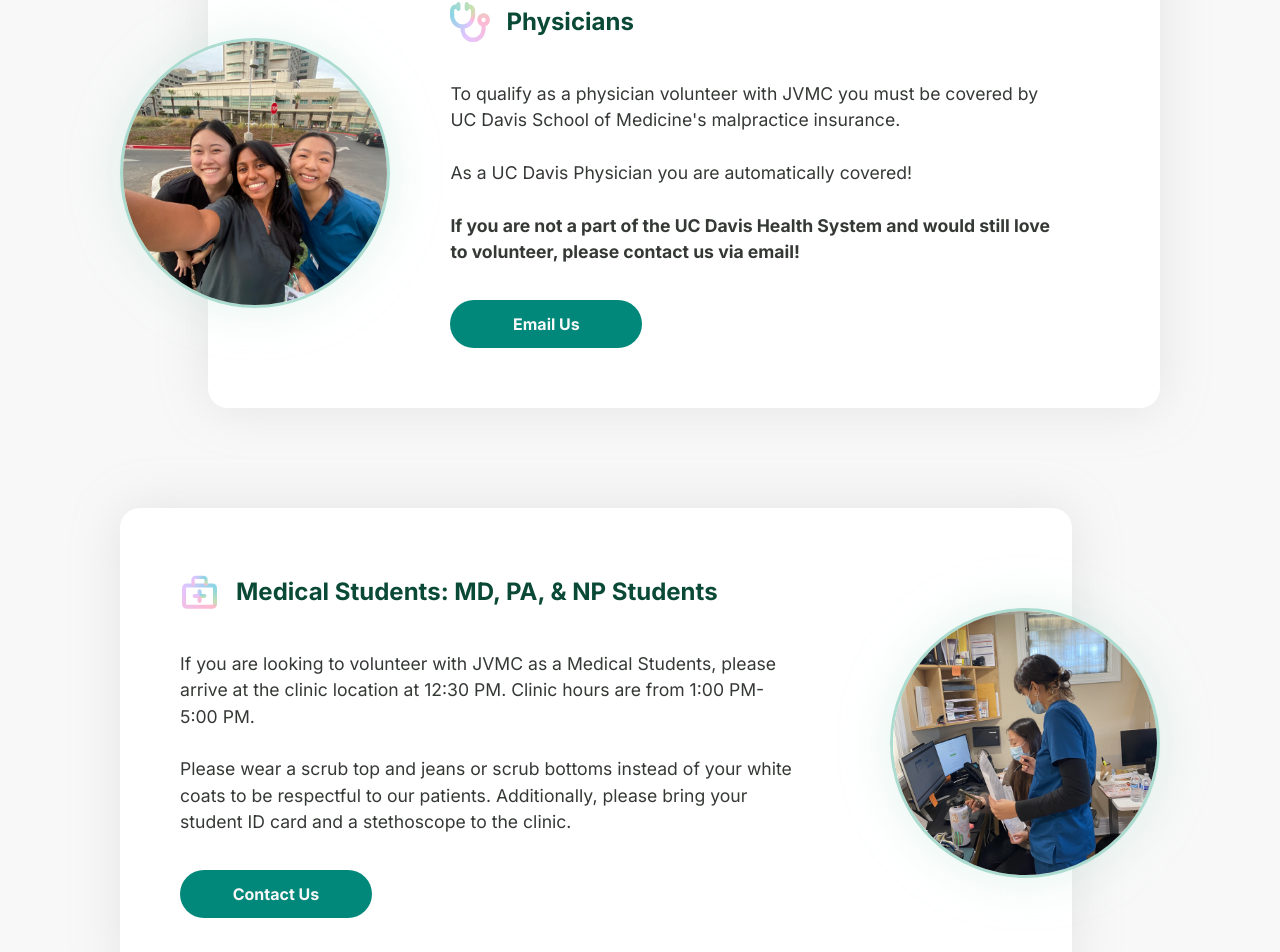
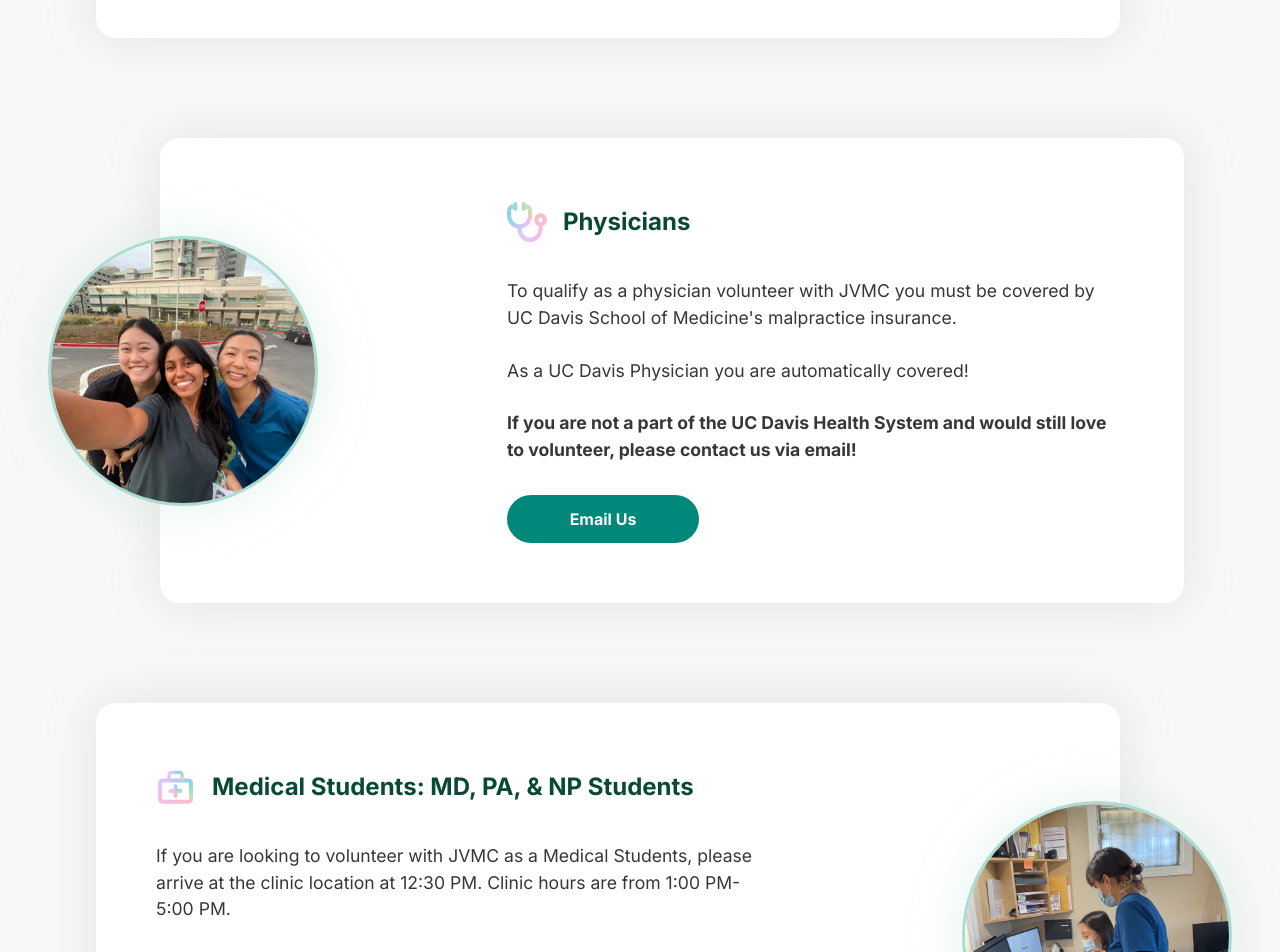
Before and after one commit to include-davis/jvmc, a Next.js app: page /volunteer in a window 1280 px wide. Shown: the part 1989-2941 px from the top of the page. Built offline with nearby package versions, Linux system fonts and the light colour scheme.

Commit message:
mobile layout for volunteer page

```diff
--- a/app/(pages)/_components/VolunteerCard/VolunteerCard.jsx
+++ b/app/(pages)/_components/VolunteerCard/VolunteerCard.jsx
@@ -12,7 +12,7 @@ export default function VolunteerCard({
 }) {
   return (
     <div className={`${styles.cardComponent} ${styles[direction]}`}>
-      <div className={`${styles.card} ${styles[direction]}`}>
+      {/* <div className={`${styles.card} ${styles[direction]}`}> */}
       <div className={styles.cardText}>
         <div className={styles.cardTitle}>
           <div className={styles.icon}>{icon}</div>
@@ -21,10 +21,15 @@ export default function VolunteerCard({
         <div className={styles.cardBody}>{mainText}</div>
         {link}
       </div>
-        <div className={styles.cardImage}>
-          <Image src={image} alt={altText} layout="fill" objectFit="cover" />
+      <div className={`${styles.cardImage} ${styles[direction]}`}>
+        <Image
+          src={image}
+          alt={altText}
+          fill={true}
+          style={{ objectFit: "cover" }}
+        />
       </div>
-      </div>
+      {/* </div> */}
     </div>
   );
 }
--- a/app/(pages)/_components/VolunteerCard/VolunteerCard.module.scss
+++ b/app/(pages)/_components/VolunteerCard/VolunteerCard.module.scss
@@ -2,92 +2,106 @@
 
 .cardComponent {
   display: flex;
-  width: 1040px;
-  min-height: 350px;
+  width: 1000px;
+  position: relative;
+
+  background-color: var(--card-background);
+  border-radius: var(--card-border-radius);
+  box-shadow: var(--drop-shadow);
+  padding: var(--card-padding);
+
+  @include mixins.sm-desktop {
+    width: 80%;
+  }
+
   @include mixins.tablet {
-    width: auto; //width according to screen width
-    align-items: center; //centers cards on the vertical
+    align-items: center; //picture and text centered
+    padding-top: 140px;
   }
 }
 
 // Place Image on left or right
 .cardComponent.left {
   flex-direction: row-reverse;
+  margin-left: 64px;
   @include mixins.tablet {
+    margin-left: 0px;
     flex-direction: column-reverse;
   }
 }
 
 .cardComponent.right {
   flex-direction: row;
+  margin-right: 64px;
   @include mixins.tablet {
+    margin-right: 0px;
     flex-direction: column-reverse;
   }
 }
 
-.card {
-  display: flex;
-  position: relative;
-  width: 91.5%;
+// .card {
+//   display: flex;
+//   position: relative;
+//   width: 91.5%;
 
-  min-height: 350px;
-  background-color: var(--card-background);
-  border-radius: var(--card-border-radius);
-  box-shadow: var(--drop-shadow);
-  padding: var(--card-padding);
+//   min-height: 350px;
+//   background-color: var(--card-background);
+//   border-radius: var(--card-border-radius);
+//   box-shadow: var(--drop-shadow);
+//   padding: var(--card-padding);
 
-  @include mixins.tablet {
-    position: static;
-    align-items: center; //picture and text centered
-    justify-content: space-evenly;
-    min-height: auto;
-  }
-}
+//   @include mixins.tablet {
+//     position: static;
+//     align-items: center; //picture and text centered
+//     justify-content: space-evenly;
+//     min-height: auto;
+//   }
+// }
 
-.card.right {
-  padding-right: 322px;
+// .card.right {
+//   padding-right: 322px;
 
-  @include mixins.sm-desktop {
-    padding-right: 242px;
-  }
-  @include mixins.tablet { //it should be the children - cardText & cardImage in columns
-    flex-direction: column-reverse;
-    row-gap: 20px;
-    padding-right: var(--card-padding);
-  }
+//   @include mixins.sm-desktop {
+//     padding-right: 242px;
+//   }
+//   @include mixins.tablet {
+//     //it should be the children - cardText & cardImage in columns
+//     flex-direction: column-reverse;
+//     row-gap: 20px;
+//     padding-right: var(--card-padding);
+//   }
+// }
 
+// .card.left {
+//   padding-left: 322px;
 
-}
-
-.card.left {
-  padding-left: 322px;
-
-  @include mixins.sm-desktop {
-    padding-left: 242px;
-  }
-  @include mixins.tablet { //it should be the children - cardText & cardImage in columns
-    flex-direction: column-reverse;
-    row-gap: 20px;
-    padding-left: var(--card-padding);
-  }
-
-}
+//   @include mixins.sm-desktop {
+//     padding-left: 242px;
+//   }
+//   @include mixins.tablet {
+//     //it should be the children - cardText & cardImage in columns
+//     flex-direction: column-reverse;
+//     row-gap: 20px;
+//     padding-left: var(--card-padding);
+//   }
+// }
 
 .cardText {
   display: flex;
   flex-direction: column;
-  justify-content: space-between;
-  row-gap: 32px;
-  min-height: 350px;
+  // justify-content: space-between;
+  gap: 32px;
+  // min-height: 350px;
   max-width: 617px;
 
   @include mixins.tablet {
-    max-width: auto;
     align-items: center; //text title and button centered in cardText
-    min-height: auto;
+    gap: 24px;
+    max-width: 100%;
+
+    // min-height: auto;
+    // height: auto;
   }
-
-  color: var(--dark-grey);
 }
 
 .cardTitle {
@@ -95,24 +109,31 @@
   align-items: center;
   column-gap: 16px;
   color: var(--emerald);
+
+  @include mixins.tablet {
+    align-self: flex-start;
+  }
+
+  @include mixins.phone {
+    h4 {
+      line-height: 150%;
+    }
+  }
 }
 
 .icon {
   position: relative;
   overflow: hidden;
-  width: 40px;
-  height: 40px;
-  display: flex;
-  align-items: center;
-  color: var(--light-blue);
+  min-width: 40px;
+  min-height: 40px;
 }
 
 .cardBody {
-  font-size: 1.1rem;
-  font-weight: 400;
-  line-height: 150%;
-  font-family: var(--font2);
+  @include mixins.fontStyle(1.1rem, 400, 150%, var(--font2));
 
+  @include mixins.tablet {
+    @include mixins.fontStyle(1rem, 400, 150%, var(--font2));
+  }
 }
 
 .cardBody ul {
@@ -151,8 +172,10 @@
 .cardImage {
   border: solid var(--mint);
   position: absolute;
-  top: 50%;   //moves TOP of image 50% down its container
-  transform: translateY(-50%);  //moves 50% of its OWN height UP  (effectively centered in container)
+  top: 50%; //moves TOP of image 50% down its container
+  transform: translateY(
+    -50%
+  ); //moves 50% of its OWN height UP  (effectively centered in container)
   border-radius: 50%;
   width: 350px;
   height: 350px;
@@ -165,25 +188,34 @@
   }
 
   @include mixins.tablet {
-    position: relative;
-    top: auto; //0% from the top of the ancestor - card
-    min-height: auto;
-    transform: translateY(-50%);  //-50% translation
-    bottom: -50%;
-  }
-
-}
-
-.cardComponent.left .cardImage {
-  left: -88px;
-  @include mixins.tablet {//offset of image from whole cardComponent
-    left:auto;
+    top: 0;
+    width: 250px;
+    height: 250px;
   }
 }
 
-.cardComponent.right .cardImage {
-  right: -88px;
-  @include mixins.tablet {//offset of image from whole cardComponent
-    right:auto;
+.cardImage.left {
+  left: -88px;
+
+  @include mixins.sm-desktop {
+    left: -112px;
+  }
+
+  @include mixins.tablet {
+    //offset of image from whole cardComponent
+    left: auto;
   }
 }
+
+.cardImage.right {
+  right: -88px;
+
+  @include mixins.sm-desktop {
+    right: -112px;
+  }
+
+  @include mixins.tablet {
+    //offset of image from whole cardComponent
+    right: auto;
+  }
+}
--- a/app/(pages)/volunteer/page.module.scss
+++ b/app/(pages)/volunteer/page.module.scss
@@ -7,6 +7,7 @@
   flex-direction: column;
   align-items: center;
   padding: var(--nav-to-element-spacing) 0;
+  gap: var(--element-spacing);
 }
 
 .top {
@@ -14,18 +15,30 @@
   flex-direction: column;
   align-items: center;
   gap: 100px;
-  width: 1040px;
+  max-width: 1040px;
   @include mixins.tablet {
-    row-gap: 20px;
-    width: auto;
+    gap: 50px;
+    width: 90%;
+    // width: auto;
   }
 }
 
 .heading {
   text-align: center;
-  @include mixins.tablet{
-    width: 100%;
-    padding-bottom: 30px;
+  @include mixins.tablet {
+    h1 {
+      padding: 0 40px;
+    }
+
+    h4 {
+      padding-top: 16px;
+    }
+
+    @include mixins.phone {
+      h4 {
+        @include mixins.fontStyle(1rem, 700, 150%, var(--font2));
+      }
+    }
   }
 }
 
@@ -37,9 +50,8 @@
 
   @include mixins.tablet {
     flex-direction: column;
-    width: 100%;
-    row-gap: 20px;
-    border: 2px red solid;
+    // width: 90%;
+    row-gap: 24px;
   }
 }
 
@@ -82,10 +94,6 @@
   }
 }
 
-.header {
-  text-align: center;
-}
-
 .volunteerCards {
   display: flex;
   flex-direction: column;
@@ -97,20 +105,24 @@
 }
 
 .header {
-  color: var(--dark-grey);
   text-align: center;
+  padding: 0 32px;
   @include mixins.tablet {
-    padding-bottom: 100px;  //header won't overlap with card images
+    margin-bottom: 100px; //header won't overlap with card images
   }
 }
 
 .gradient1Container {
   z-index: -1;
   position: absolute;
-  top: -48px;
+  top: -64px;
   height: 510px;
   width: 100%;
   overflow: hidden;
+
+  @include mixins.tablet {
+    top: -160px;
+  }
 }
 
 .gradient1 {
@@ -141,8 +153,14 @@
   width: 640px;
   text-align: center;
 
+  @include mixins.tablet {
+    h4 {
+      line-height: 150%;
+    }
+  }
+
   @include mixins.phone {
-      width: 360px;
+    width: 360px;
   }
 }
 
```
Also changed, not shown: app/(pages)/volunteer/page.jsx (+24 -3 lines). Lines whose indentation alone changed are shown as unchanged.
